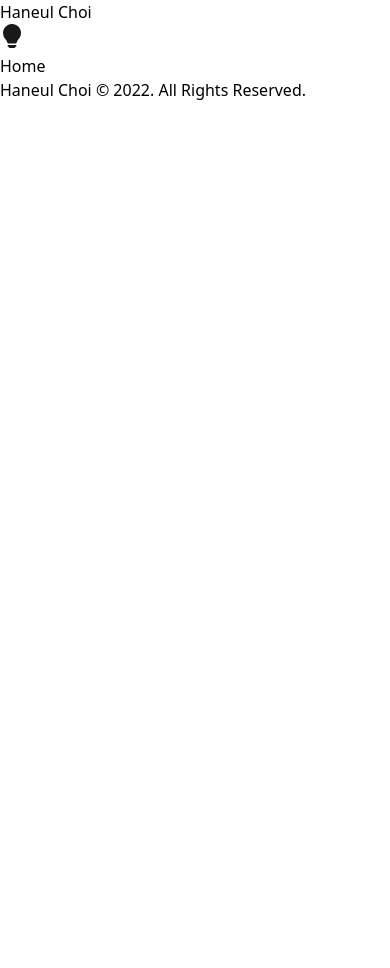
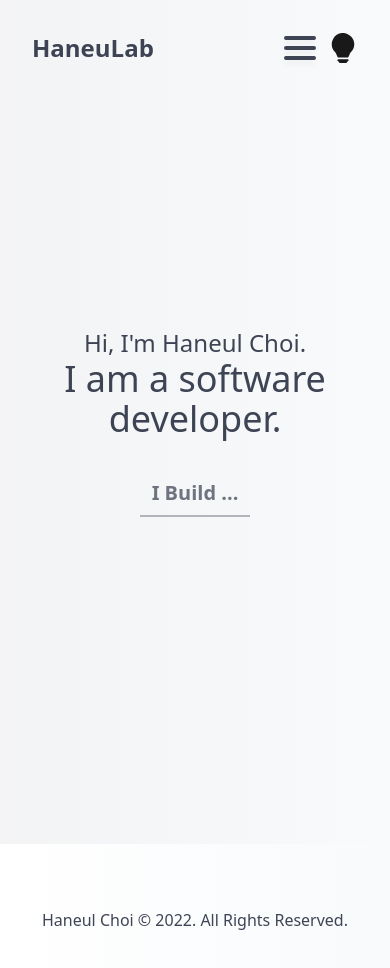
Before and after one commit to haneulab/haneulab.github.io, a Next.js app: page / in a window 390 px wide. Shown: the top 968 px of the page. Before the commit the page ends 844 px from the top, so only its background shows below. Built offline with nearby package versions, Linux system fonts and the light colour scheme.

Commit message:
dark | light theme cofnig done / header structure for mobile almost done - need to create fixed mobile menu to show on click

```diff
--- /dev/null
+++ b/components/Introduction.tsx
@@ -0,0 +1,36 @@
+import Box from 'customs/Box';
+import BoxWrap from 'customs/BoxWrap';
+
+const Introduction: React.FC = () => {
+  return (
+    <Box
+      className="bg-transparent"
+      wrapper={
+        <BoxWrap
+          className="px-8 py-20"
+          element={
+            <div>
+              <div>
+                <h2 className="font-medium text-2xl text-center">
+                  Hi, I&apos;m Haneul Choi.
+                </h2>
+
+                <p className="font-light text-4xl text-center">
+                  I am a software developer.
+                </p>
+                <div className="mt-8 flex items-center justify-center">
+                  <button className="px-3 py-2 border-b-2 text-xl border-slate-900/40 border-double animate-pulse">
+                    <span className="font-bold">I Build ...</span>
+                  </button>
+                </div>
+              </div>
+              <div></div>
+            </div>
+          }
+        />
+      }
+    />
+  );
+};
+
+export default Introduction;
--- /dev/null
+++ b/components/MobileMenuClick.tsx
@@ -0,0 +1,44 @@
+import { ThemeContext } from 'contexts/ThemeContext';
+import classJoin from 'helpers/classJoin';
+import { useContext } from 'react';
+
+const MobileMenuClick: React.FC = () => {
+  const theme = useContext(ThemeContext);
+  return (
+    <nav className="w-full flex justify-end pr-3">
+      <button className="flex flex-col">
+        <span
+          className={classJoin(
+            'transition-all rounded-full shadow-md',
+            theme === 'dark'
+              ? 'w-8 h-1 bg-slate-100/80'
+              : theme === 'light'
+              ? 'w-8 h-1 bg-slate-900/80'
+              : '',
+          )}
+        />
+        <span
+          className={classJoin(
+            'transition-all rounded-full my-1.5 shadow-md',
+            theme === 'dark'
+              ? 'w-8 h-1 bg-slate-100/80'
+              : theme === 'light'
+              ? 'w-8 h-1 bg-slate-900/80'
+              : '',
+          )}
+        />{' '}
+        <span
+          className={classJoin(
+            'transition-all rounded-full shadow-md',
+            theme === 'dark'
+              ? 'w-8 h-1 bg-slate-100/80'
+              : theme === 'light'
+              ? 'w-8 h-1 bg-slate-900/80'
+              : '',
+          )}
+        />
+      </button>
+    </nav>
+  );
+};
+export default MobileMenuClick;
--- /dev/null
+++ b/customs/Box.tsx
@@ -0,0 +1,6 @@
+import { BoxProps } from 'interfaces/customs';
+
+const Box: React.FC<BoxProps> = ({ className, wrapper }) => {
+  return <div className={className}>{wrapper}</div>;
+};
+export default Box;
--- /dev/null
+++ b/customs/BoxWrap.tsx
@@ -0,0 +1,6 @@
+import { BoxWrapProps } from 'interfaces/customs';
+
+const BoxWrap: React.FC<BoxWrapProps> = ({ className, element }) => {
+  return <section className={className}>{element}</section>;
+};
+export default BoxWrap;
--- a/customs/ThemeBar.tsx
+++ b/customs/ThemeBar.tsx
@@ -16,12 +16,13 @@ const ThemeBar: React.FC<ThemeBarProps> = ({ setTheme }) => {
     <div>
       <section>
         <button
+          className="flex items-center justify-center"
           onClick={onThemeBarButtonClick}
           data-type={themeCtx === 'dark' ? 'light' : 'dark'}
         >
           <BsLightbulbFill
             className={classJoin(
-              'text-2xl font-bold transition-all',
+              'text-3xl font-bold transition-all transform rota',
               themeCtx === 'dark' ? 'text-yellow-500/90' : 'text-black/90',
             )}
           />
--- a/interfaces/customs.ts
+++ b/interfaces/customs.ts
@@ -3,3 +3,12 @@ import { Dispatch, SetStateAction } from 'react';
 export interface ThemeBarProps {
   setTheme: Dispatch<SetStateAction<'dark' | 'light'>>;
 }
+
+export interface BoxWrapProps {
+  className: string;
+  element: JSX.Element;
+}
+export interface BoxProps {
+  className: string;
+  wrapper: JSX.Element;
+}
--- a/layouts/Footer.tsx
+++ b/layouts/Footer.tsx
@@ -1,8 +1,24 @@
+import { ThemeContext } from 'contexts/ThemeContext';
+import classJoin from 'helpers/classJoin';
+import { useContext } from 'react';
+
 const Footer: React.FC = () => {
+  const theme = useContext(ThemeContext);
   return (
-    <footer>
-      <section>
-        <p>Haneul Choi &copy; 2022. All Rights Reserved.</p>
+    <footer
+      className={classJoin(
+        'w-full bg-gradient-to-r transition-all',
+        theme === 'dark'
+          ? 'to-slate-900/90 from-slate-800/90 '
+          : theme === 'light'
+          ? 'to-slate-50/90 from-white'
+          : '',
+      )}
+    >
+      <section className="w-full flex flex-col justify-center items-center px-8 py-16">
+        <p className="font-medium">
+          Haneul Choi &copy; 2022. All Rights Reserved.
+        </p>
       </section>
     </footer>
   );
--- a/layouts/Header.tsx
+++ b/layouts/Header.tsx
@@ -1,13 +1,17 @@
+import MobileMenuClick from 'components/MobileMenuClick';
 import { HeaderProps } from 'interfaces/layouts';
 import Link from 'next/link';
 
 const Header: React.FC<HeaderProps> = ({ ThemeBarComponent }) => {
   return (
-    <header>
-      <section>
-        <Link href={'/'}>
-          <a>Haneul Choi</a>
-        </Link>
+    <header className="w-full fixed top-0 z-40">
+      <section className="flex items-center justify-between p-8">
+        <h1 className="w-full">
+          <Link href={'/'}>
+            <a className="font-bold text-2xl">HaneuLab</a>
+          </Link>
+        </h1>
+        <MobileMenuClick />
         {ThemeBarComponent}
       </section>
     </header>
--- a/layouts/Layout.tsx
+++ b/layouts/Layout.tsx
@@ -12,11 +12,11 @@ const Layout: React.FC<LayoutProps> = ({ children, setTheme }) => {
     <div
       id="layout"
       className={classJoin(
-        'w-full transition-all',
+        'w-full transition-all bg-gradient-to-r overflow-hidden',
         theme === 'dark'
-          ? 'bg-black text-white'
+          ? 'from-slate-900/95 to-slate-900 text-slate-50'
           : theme === 'light'
-          ? 'bg-white text-black'
+          ? 'from-slate-900/5 to-slate-50 text-slate-900/80'
           : '',
       )}
     >
--- a/layouts/Page.tsx
+++ b/layouts/Page.tsx
@@ -1,7 +1,14 @@
 import { PageProps } from 'interfaces/layouts';
 
 const Page: React.FC<PageProps> = ({ children }) => {
-  return <main id="layout-page">{children}</main>;
+  return (
+    <main
+      id="layout-page"
+      className="min-h-screen flex flex-col justify-center items-center"
+    >
+      {children}
+    </main>
+  );
 };
 
 export default Page;
--- a/pages/index.tsx
+++ b/pages/index.tsx
@@ -1,7 +1,26 @@
+import Introduction from 'components/Introduction';
+import Box from 'customs/Box';
+import BoxWrap from 'customs/BoxWrap';
 import { NextPage } from 'next';
+import React from 'react';
 
 const Homepage: NextPage = () => {
-  return <div>Home</div>;
+  return (
+    <Box
+      className="w-full relative"
+      wrapper={
+        <BoxWrap
+          className="w-full flex flex-col"
+          element={
+            <React.Fragment>
+              {/* insert components */}
+              <Introduction />
+            </React.Fragment>
+          }
+        />
+      }
+    />
+  );
 };
 
 export default Homepage;
```
Also changed, not shown: 1 other file (tests, documents, lock files or other folders).
